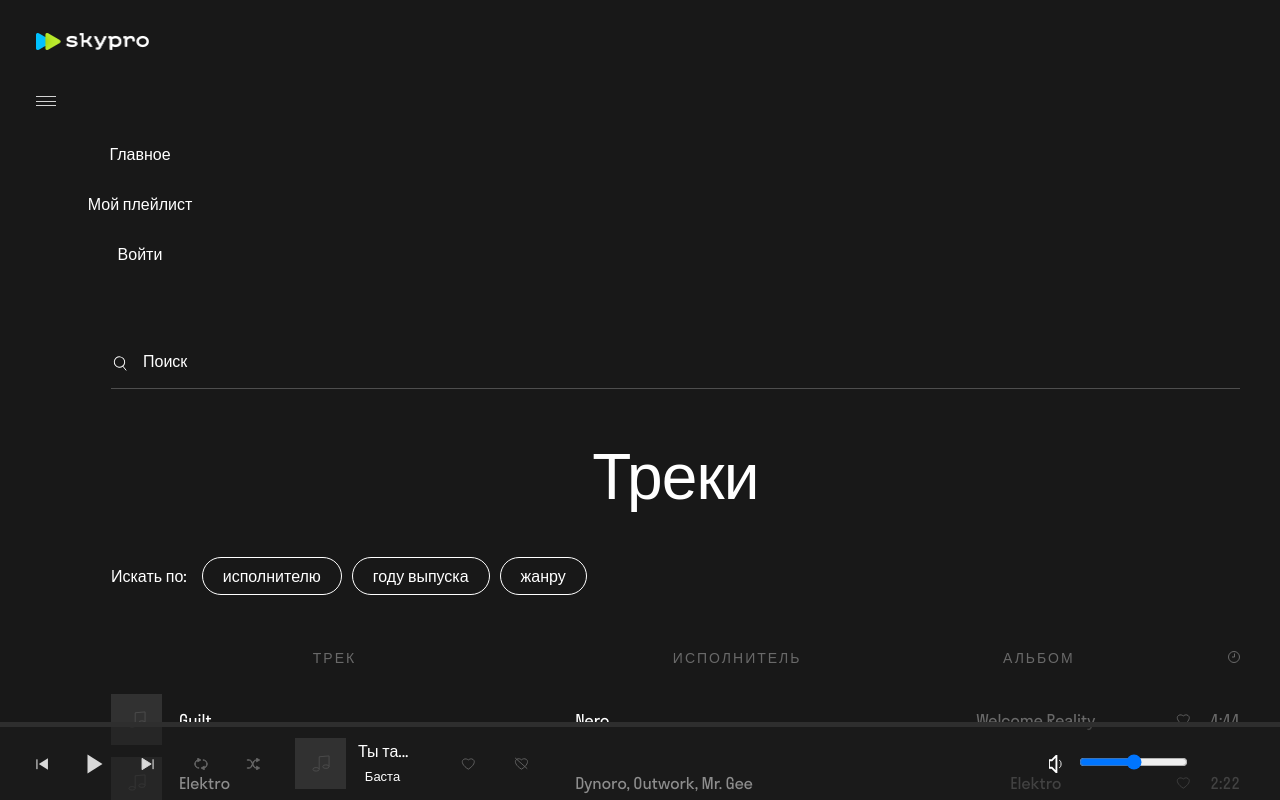
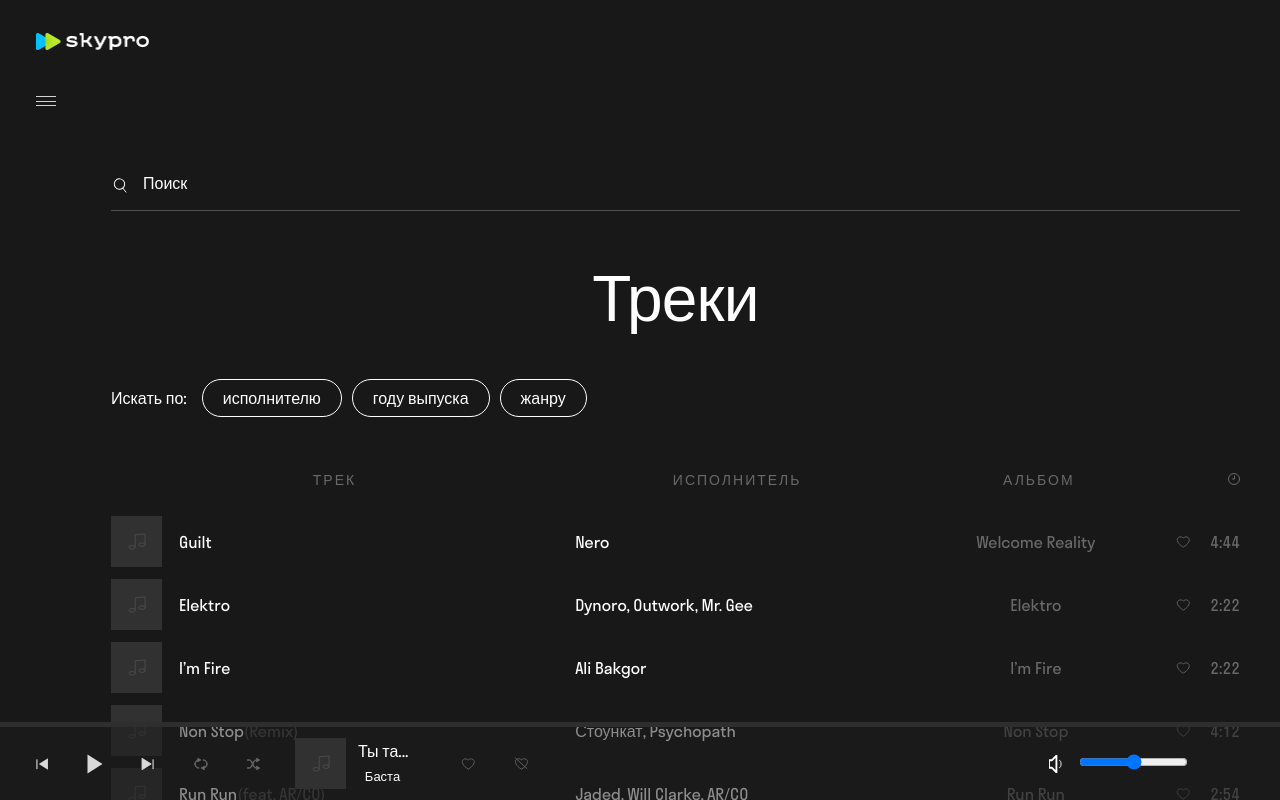
Before and after one commit to DianaSemenova/skypro-music, a React (Create React App) app: page / in a window 1280 px wide. Built offline with nearby package versions, Linux system fonts and the light colour scheme; the HTML template or start-up script is replaced by a standard one.

Commit message:
использован State дл условного рендеринга

```diff
--- a/src/components/NavMenu/NavMenu.jsx
+++ b/src/components/NavMenu/NavMenu.jsx
@@ -1,26 +1,29 @@
 import "./NavMenu.css";
 import { NavMenuItems } from "../NavMenuItems/NavMenuItems";
-
+import { useState } from "react";
 
 export function NavMenu() {
+  const [visible, setVisible] = useState(false);
+  const toggleVisibility = () => setVisible(!visible);
   return (
     <nav className="main__nav nav">
       <div className="nav__logo logo">
         <img className="logo__image" src="img/logo.png" alt="logo" />
       </div>
-      <div className="nav__burger burger">
+      <div className="nav__burger burger" onClick={toggleVisibility}>
         <span className="burger__line" />
         <span className="burger__line" />
         <span className="burger__line" />
       </div>
+      {visible && (
         <div className="nav__menu menu">
           <ul className="menu__list">
             <NavMenuItems item={{ link: "#", text: "Главное" }} />
             <NavMenuItems item={{ link: "#", text: "Мой плейлист" }} />
             <NavMenuItems item={{ link: "../signin.html", text: "Войти" }} />
-
           </ul>
         </div>
+      )}
     </nav>
   );
 }
```
Lines whose indentation alone changed are shown as unchanged.
